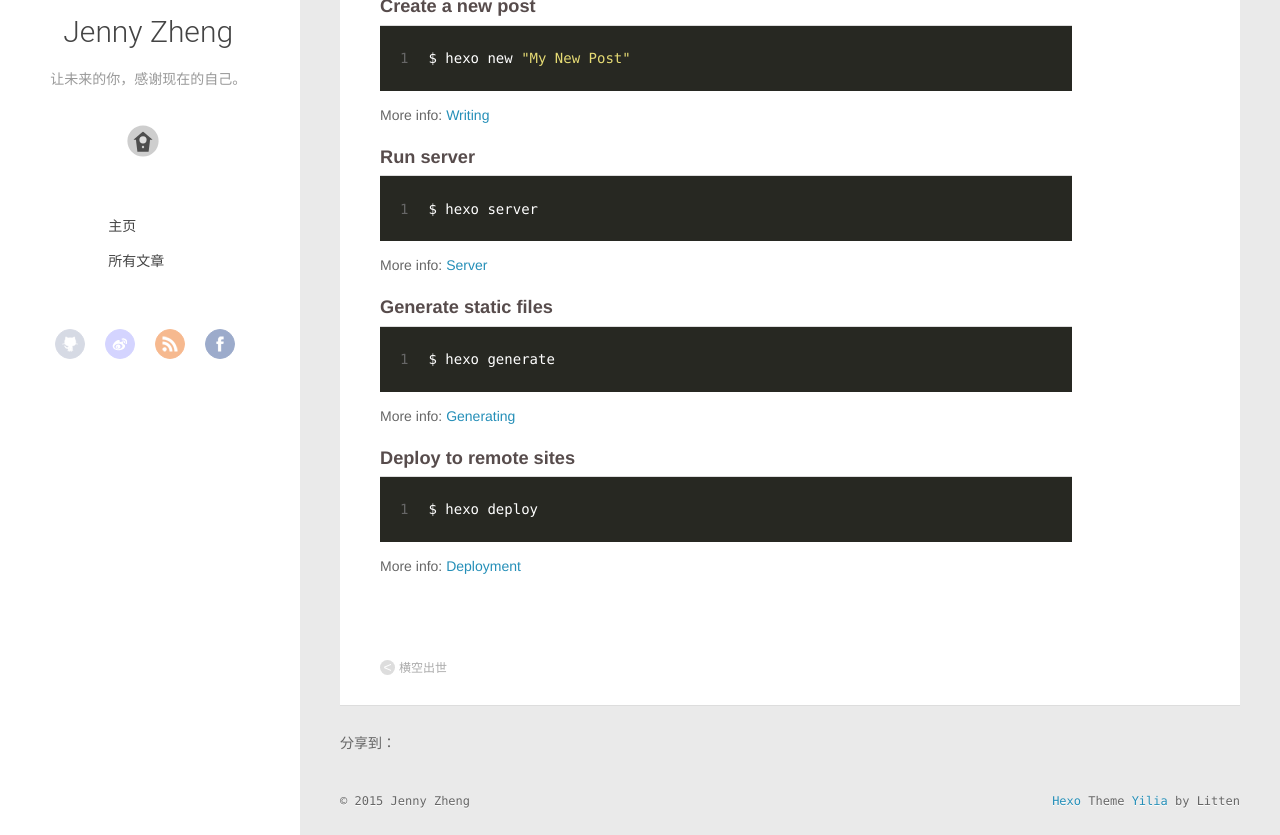
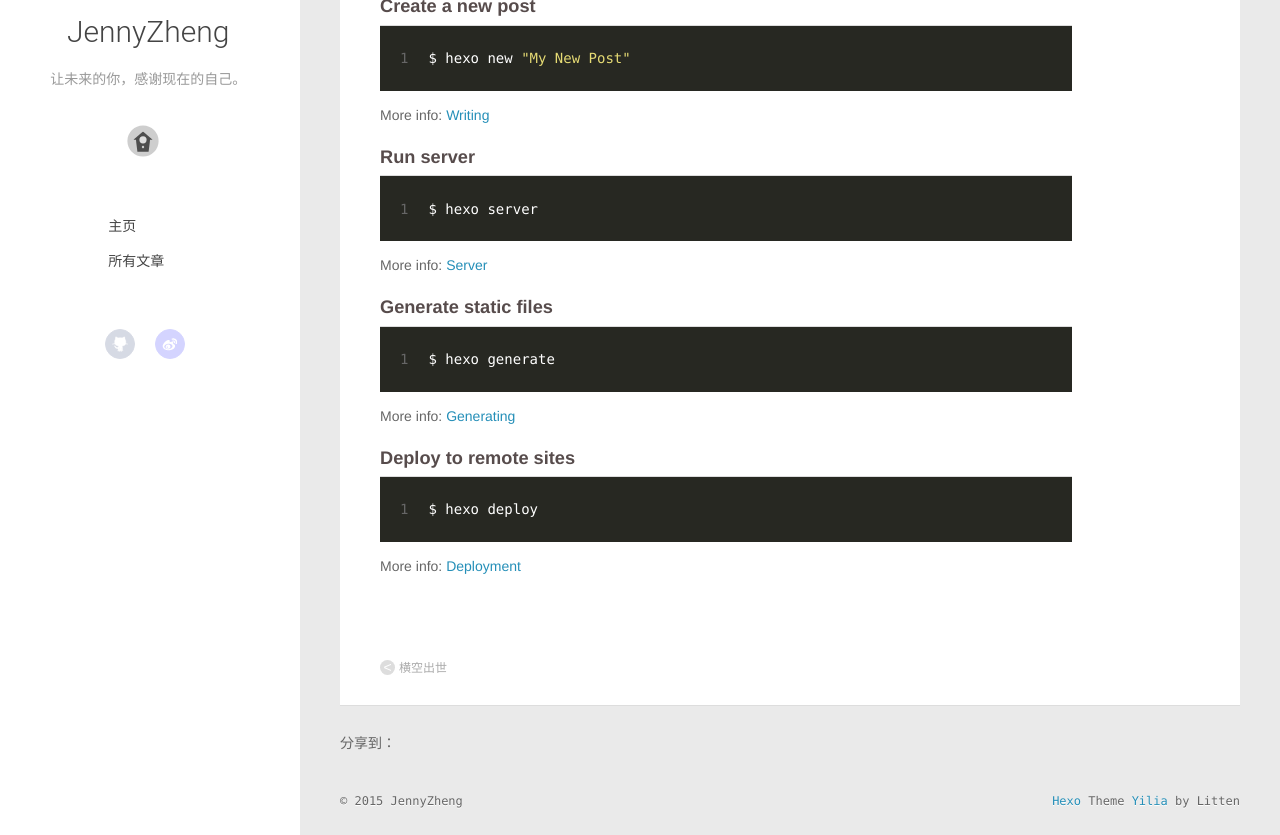
Before and after one commit to yeapple886/yeapple886.github.io, a plain HTML site: page 2015/02/09/hello-world/index.html in a window 1280 px wide. Shown: the part 250-1085 px from the top of the page. Drawn offline with nearby package versions, Linux system fonts and the light colour scheme; a script that the page names is missing.

Commit message:
Site updated: 2015-02-09 17:35:23

```diff
--- a/2015/02/09/hello-world/index.html
+++ b/2015/02/09/hello-world/index.html
@@ -41,7 +41,7 @@ Quick">
 		</div>
 
 		<hgroup>
-		  <h1 class="header-author"><a href="/">Jenny Zheng</a></h1>
+		  <h1 class="header-author"><a href="/">JennyZheng</a></h1>
 		</hgroup>
 
 
@@ -109,10 +109,6 @@ Quick">
 
 								<a class="weibo" target="_blank" href="/#" title="weibo">weibo</a>
 
-								<a class="rss" target="_blank" href="/#" title="rss">rss</a>
-
-								<a class="facebook" target="_blank" href="/#" title="facebook">facebook</a>
-
 						</div>
 					</nav>
 				</section>
@@ -139,7 +135,7 @@ Quick">
 
 				<section class="switch-part switch-part4">
 
-					我是Jenny，来自美丽的冰雪之都哈尔滨市，现居上海。从事前端开发。^_^
+					hi！大家好。我叫Jenny，来自美丽的冰雪之都哈尔滨市，现居上海。从事前端开发。^_^
 				</section>
 
 			</div>
@@ -157,7 +153,7 @@ Quick">
 			</div>
 
 			<hgroup>
-			  <h1 class="header-author"><a href="/">Jenny Zheng</a></h1>
+			  <h1 class="header-author"><a href="/">JennyZheng</a></h1>
 			</hgroup>
 
 			<p class="header-subtitle">让未来的你，感谢现在的自己。</p>
@@ -178,10 +174,6 @@ Quick">
 						<a class="github" target="_blank" href="/#" title="github">github</a>
 
 						<a class="weibo" target="_blank" href="/#" title="weibo">weibo</a>
-
-						<a class="rss" target="_blank" href="/#" title="rss">rss</a>
-
-						<a class="facebook" target="_blank" href="/#" title="facebook">facebook</a>
 
 				</div>
 			</nav>
@@ -300,7 +292,7 @@ Quick">
   <div class="outer">
     <div id="footer-info">
     	<div class="footer-left">
-    		&copy; 2015 Jenny Zheng
+    		&copy; 2015 JennyZheng
     	</div>
       	<div class="footer-right">
       		<a href="http://hexo.io/" target="_blank">Hexo</a>  Theme <a href="https://github.com/litten/hexo-theme-yilia" target="_blank">Yilia</a> by Litten
```
Also changed, not shown: 2015/02/09/横空出世/index.html (+4 -12 lines), 2015/02/09/胖子的blog/index.html (+4 -12 lines), archives/2015/02/index.html (+4 -12 lines), archives/2015/index.html (+4 -12 lines), archives/index.html (+4 -12 lines), index.html (+4 -12 lines).
